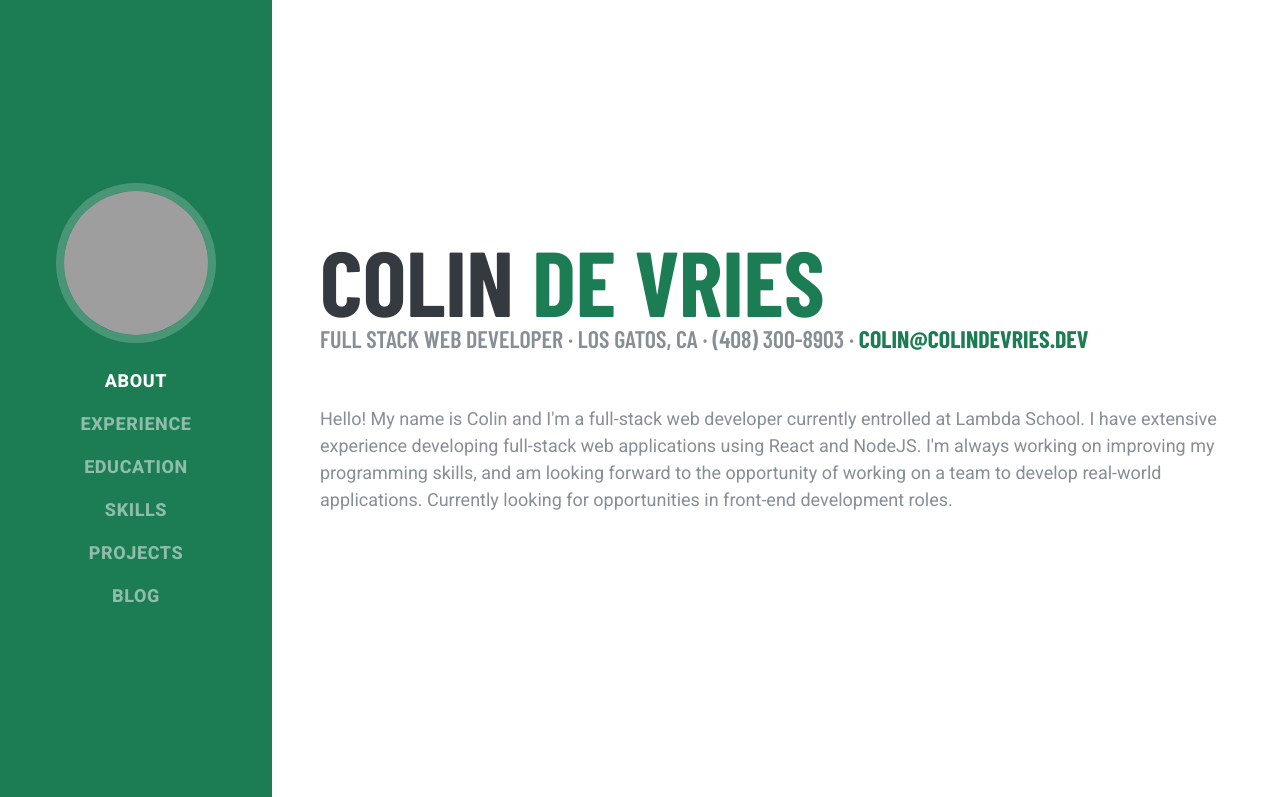
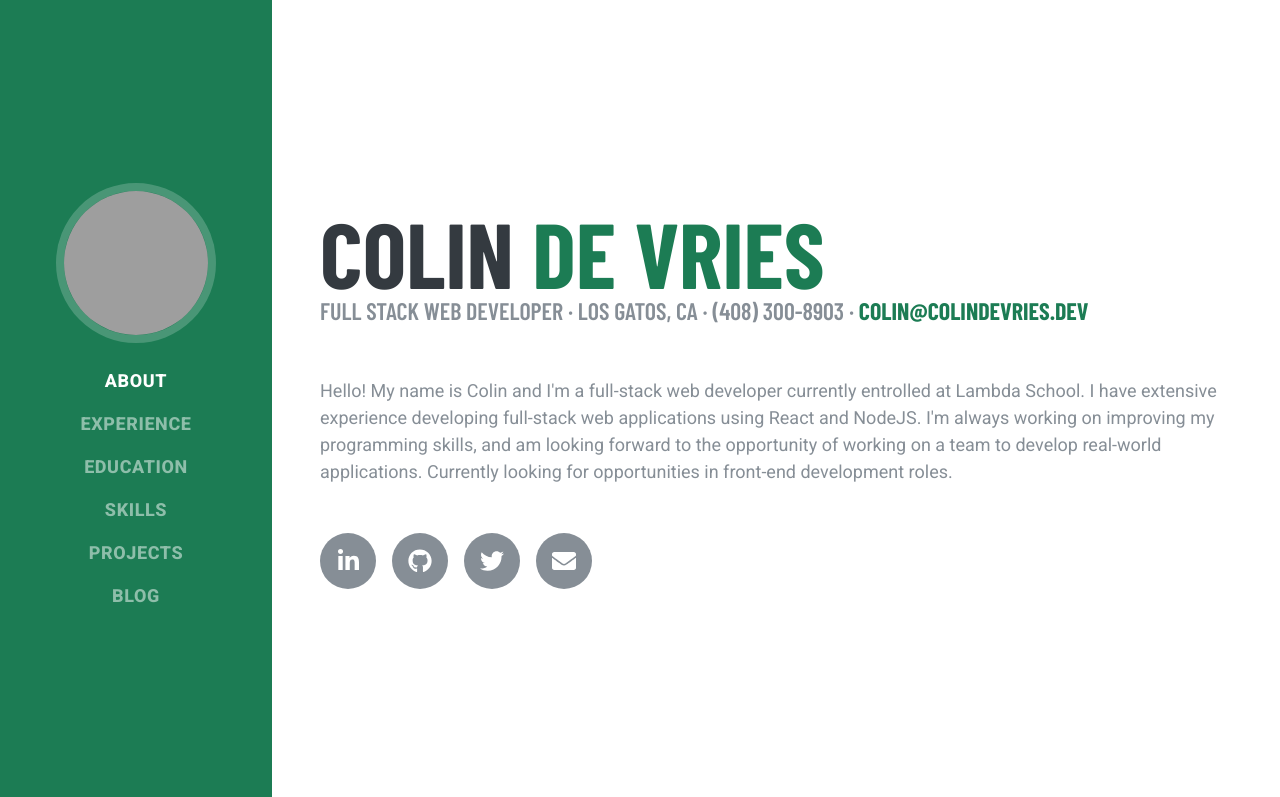
Before and after one commit to dvcolin/colindevries.dev, a Gatsby site in the folder client/: page / in a window 1280 px wide. Shown: the top 797 px of the page. Built offline with nearby package versions, Linux system fonts and the light colour scheme; Gatsby itself is replaced by a stand-in of ours; grey boxes are pictures that could not be loaded.

Commit message:
added social links to about section

```diff
--- a/client/src/components/PortfolioItem.js
+++ b/client/src/components/PortfolioItem.js
@@ -41,7 +41,7 @@ const ProjectUrlButtonContainer = styled("a")(
     justifyContent: "center",
     alignItems: "center",
     fontSize: 0,
-    bg: "text.gray",
+    bg: "background.gray",
     color: "background.light",
     borderRadius: 5,
     mr: 2,
@@ -52,7 +52,7 @@ const ProjectUrlButtonContainer = styled("a")(
       ml: 1,
     },
     "&:hover": {
-      bg: "text.accent",
+      bg: "background.accent",
     },
   })
 )
--- a/client/src/sections/AboutSection.js
+++ b/client/src/sections/AboutSection.js
@@ -1,7 +1,15 @@
 import React from "react"
 import styled from "styled-components"
 import css from "@styled-system/css"
+import { FontAwesomeIcon } from "@fortawesome/react-fontawesome"
+import {
+  faLinkedinIn,
+  faGithub,
+  faTwitter,
+} from "@fortawesome/free-brands-svg-icons"
+import { faEnvelope } from "@fortawesome/free-solid-svg-icons"
 import SectionContainer from "../layouts/SectionContainer"
+import { Flex } from "../components/flex"
 import { H1, H4 } from "../components/headings"
 import { P } from "../components/text"
 
@@ -33,6 +41,30 @@ const Description = styled(P)(
   })
 )
 
+const SocialLinkContainer = styled("a")(
+  css({
+    height: "5.6rem",
+    width: "5.6rem",
+    display: "flex",
+    justifyContent: "center",
+    alignItems: "center",
+    fontSize: 4,
+    bg: "background.gray",
+    color: "background.light",
+    borderRadius: "50%",
+    mr: 2,
+    "&:hover": {
+      bg: "background.accent",
+    },
+  })
+)
+
+const SocialLink = ({ href, icon }) => (
+  <SocialLinkContainer href={href} target="_blank">
+    <FontAwesomeIcon icon={icon} />
+  </SocialLinkContainer>
+)
+
 const AboutSection = ({ setVisibleSection }) => {
   return (
     <SectionContainer
@@ -55,6 +87,15 @@ const AboutSection = ({ setVisibleSection }) => {
         opportunity of working on a team to develop real-world applications.
         Currently looking for opportunities in front-end development roles.
       </Description>
+      <Flex>
+        <SocialLink
+          href="https://www.linkedin.com/in/dvcolin/"
+          icon={faLinkedinIn}
+        />
+        <SocialLink href="https://github.com/dvcolin" icon={faGithub} />
+        <SocialLink href="https://twitter.com/dv_divs" icon={faTwitter} />
+        <SocialLink href="mailto:colin@colindevries.dev" icon={faEnvelope} />
+      </Flex>
     </SectionContainer>
   )
 }
--- a/client/src/sections/ProjectsSection.js
+++ b/client/src/sections/ProjectsSection.js
@@ -14,8 +14,8 @@ const ProjectsSection = ({ setVisibleSection }) => {
       <PortfolioItem
         heading="Mixdown"
         subheading="React &middot; NodeJS &middot; GraphQL &middot; Prisma"
-        description="Mixdown is a web application designed to connect electronic music artists with electronic music fans. Artists can share their latest tracks, allowing users to download them for free or for a price decided by the artist. This provides a way for up and coming artists to mix, remix, and promote their favorite music to a much wider audience."
-        date="June 2020 - Present"
+        description="Mixdown is a web application designed to connect electronic music artists and DJs with electronic music fans. Artists can share their latest tracks and mixes, allowing users to download them for free or for a price decided by the artist. This provides a way for up and coming artists to mix, remix, and promote their favorite music to a much wider audience."
+        date="July 2020 - Present"
         repo_url="https://github.com/dvcolin/mixdown-fe"
         website_url="https://soundsave.netlify.com/"
       />
--- a/client/src/styles/theme.js
+++ b/client/src/styles/theme.js
@@ -32,6 +32,8 @@ export default {
     },
     background: {
       light: "#fff",
+      gray: "#868e96",
+      accent: "#1C7C54",
     },
     nav: {
       background: "#1C7C54",
```
